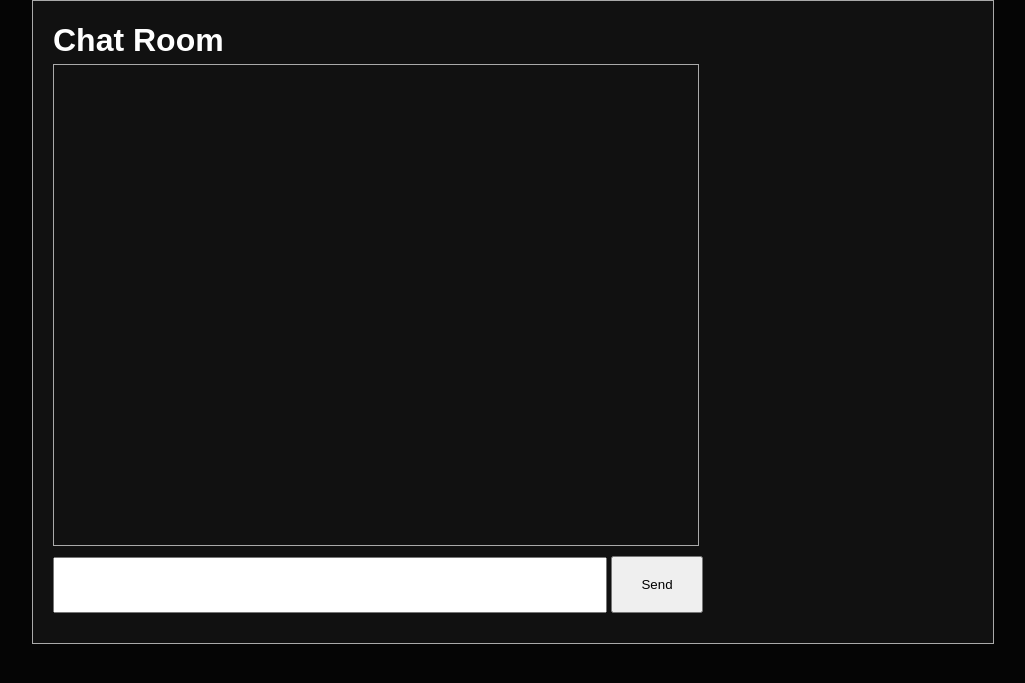
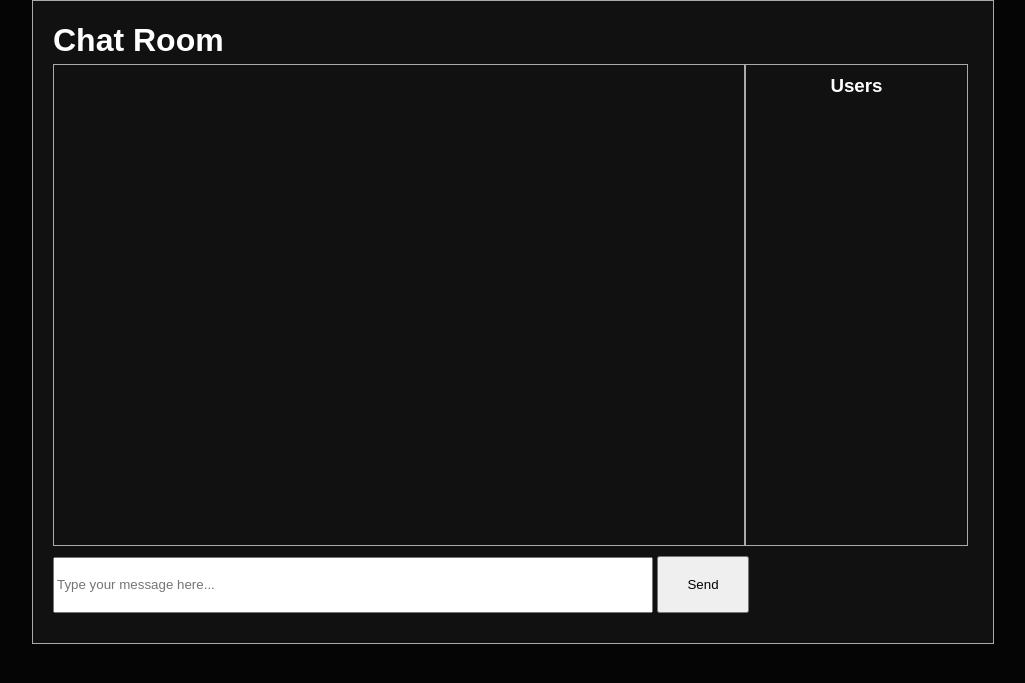
Before and after one commit to danialafiq03/AWS_Website, a Flask app: page / in a window 1280 px wide. Shown: the part 76-759 px from the top of the page, without its empty margins (127-1152 px from the left). Run offline with Flask 2, Linux system fonts and the light colour scheme; some libraries are stand-ins or nearby versions.

Commit message:
added Users List and guest sessions

```diff
--- a/application.py
+++ b/application.py
@@ -1,46 +1,73 @@
 from flask import Flask, render_template, url_for, session, request, g, redirect
-from flask_socketio import SocketIO, send
+from flask_socketio import SocketIO, send, emit
 import random
 
 application = Flask(__name__)
 app = application
 app.secret_key = 'secret123'
 socketio = SocketIO(app, cors_allowed_origins="*")
+usersList = []
+
+# @app.before_request
+# def before_request():
+#     if 'guest_id' not in session:
+#         random_num = random.randint(0, 10000)
+#         session['guest_id'] = random_num
+#         user = "Guest #" + str(session['guest_id'])
+#         usersList.append(user)
+#     print(usersList)
 
 @app.before_request
 def before_request():
-    # if 'user_id' in session:
-    #     try:
-    #         db = shelve.open('register.db', 'r')
-    #     except:
-    #         db = shelve.open('register.db', 'c')
-    #
-    #     user_dict = db['Users']
-    #     for key in user_dict:
-    #         if key == session['user_id']:
-    #             g.user = user_dict.get(key)
-    #     db.close()
-    # else:
-    random_num = random.randint(0, 10000)
-    session['guest_id'] = random_num
+    if 'guest_id' in session:
+        username = "Guest #" + str(session['guest_id'])
+        g.user = {"username": username}
 
 @socketio.on('message')
 def handle_message(message):
-    print("Received message: " + message)
-    if message != "User connected!":
+    if message[-10:] == 'connected!':
+        emit('conn_message', message, broadcast=True)
+    else:
         send(message, broadcast=True)
+
+@socketio.on('connects')
+def handle_connect(username):
+
+    if username not in usersList:
+        usersList.append(username)
+    print(usersList)
+    emit('users', usersList, broadcast=True)
+
+
+@socketio.on('disconnected')
+def handle_disconnect(username):
+    usersList.remove(username)
+    message = username + " has left the chat."
+    send(message, broadcast=True)
+    emit('users', usersList, broadcast=True)
+    print(usersList)
 
 @app.route('/')
 def index():
+    g.user = None
+    if not session.get("guest_id") or session.get("user_id"):
+        random_num = random.randint(0, 10000)
+        session['guest_id'] = random_num
+    if "guest_id" in session:
+        g.user = {"username": "Guest #" + str(session['guest_id'])}
+    elif "user_id" in session:
+        g.user = {"username": str(session["user_id"])}
     return render_template('index.html')
+
 
 @app.route('/contact')
 def contact():
-    return "Contact Page"
+    return str(g.user['username'])
+
 
 @app.route('/login')
 def login():
     return "Login Page"
 
 if __name__ == "__main__":
-    socketio.run(app, host='0.0.0.0', port=80, allow_unsafe_werkzeug=True)
+    socketio.run(app, host='0.0.0.0', port=8888, allow_unsafe_werkzeug=True)
--- a/templates/index.html
+++ b/templates/index.html
@@ -4,28 +4,59 @@
 {% block title %}Home{% endblock %}
 
 {% block content %}
+
 <head>
+    <style>
+        /* Create two equal columns that floats next to each other */
+        .column {
+          float: left;
+        }
+
+        /* Clear floats after the columns */
+        .row:after {
+          content: "";
+          display: table;
+          clear: both;
+        }
+    </style>
     <script src="https://ajax.googleapis.com/ajax/libs/jquery/1.12.4/jquery.min.js"></script>
     <script src="https://cdnjs.cloudflare.com/ajax/libs/socket.io/4.5.2/socket.io.js"></script>
 </head>
 <body>
     <script type="text/javascript">
         $(document).ready(function() {
-            var socket = io.connect("http://danserenity.xyz:80")
-
+            var socket = io.connect("http://localhost:8888")
             {% if 'user_id' in session %}
             user = '{{ g.user.get_full_name() }}'
             {% else %}
             user = 'Guest #{{ session['guest_id'] }}'
             {% endif %}
-            console.log(user)
+
+
             socket.on('connect', function() {
-                socket.send("User connected!");
+                socket.send(user + " connected!");
+                socket.emit('connects', user);
+            });
+
+            socket.on('users', function(usersList) {
+                $('#usersList').empty()
+                for (i in usersList) {
+                    $('#usersList').append($('<p>').text(usersList[i]));
+                }
+            });
+
+            socket.on('disconnect', function() {
+                socket.send(" has left the chat!");
+                socket.emit('disconnected', "aa");
+            });
+
+
+            socket.on('conn_message', function(data) {
+                $('#messages').append($('<p style="color: #3fba43">').text(data));
             });
 
             socket.on('message', function(data) {
                 $('#messages').append($('<p>').text(data));
-                console.log(data)
             });
 
             $('#sendBtn').on('click', function() {
@@ -47,10 +78,17 @@
     <div class="wrapper">
     <div class="container" style="margin: 20px;">
         <h1 style="color: white; margin-bottom: 5px;">Chat Room</h1>
-        <div style="border: 1px solid #aaa; height: 60vh; width: 70%;" id="messages">
+        <div class="row">
+            <div class="column" style="border: 1px solid #aaa; height: 60vh; width: 75%;" id="messages">
+
+            </div>
+            <div class="column" style="border: 1px solid #aaa; height: 60vh; width: 24%;" id="Users">
+                <h3 style="margin: 10px; text-align: center;">Users</h3>
+                <div id="usersList"></div>
+            </div>
         </div>
         <div class="sendMsg" style="padding-top: 10px; width: 100%;">
-            <input type="text" id="myMessage" style="width: 59.30%; height: 50px;">
+            <input type="text" id="myMessage" style="width: 64.30%; height: 50px;" placeholder="Type your message here...">
             <button id="sendBtn" style="width: 10%; height: 57px;">Send</button>
         </div>
 
```
